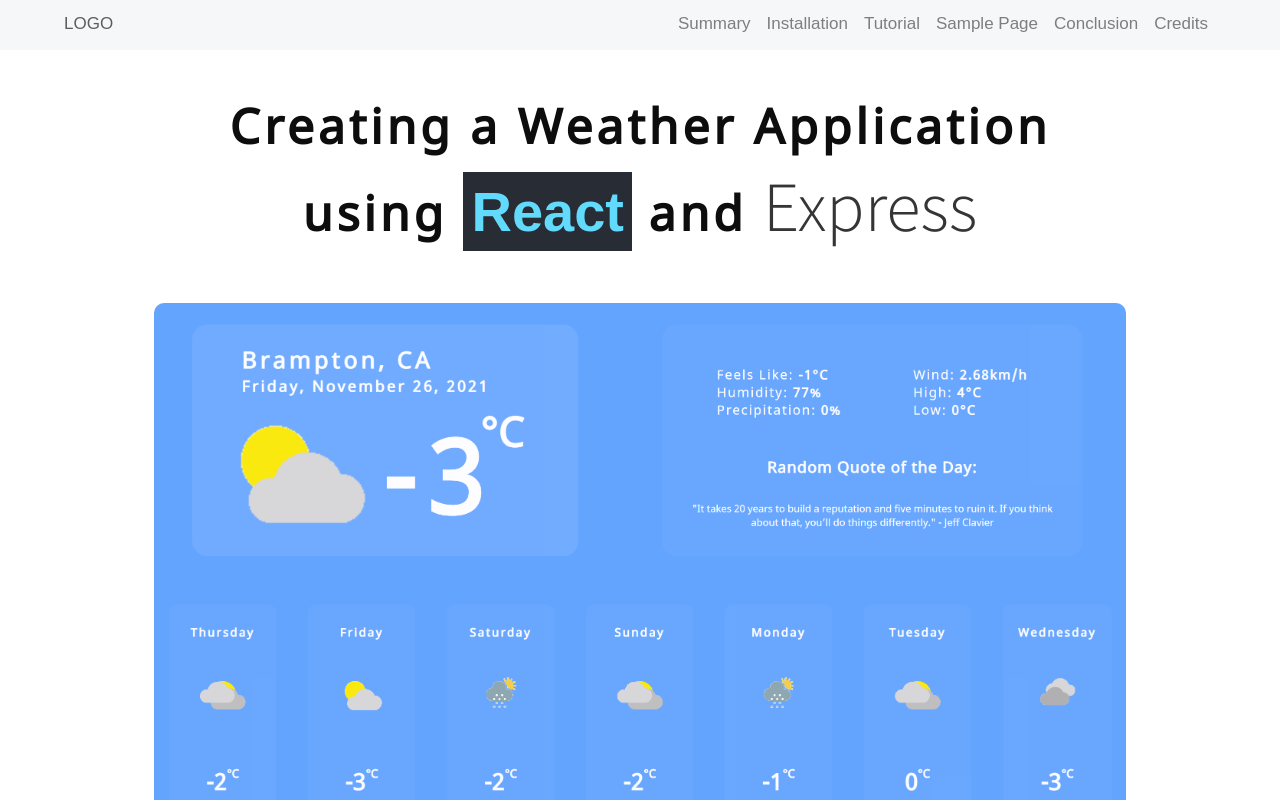
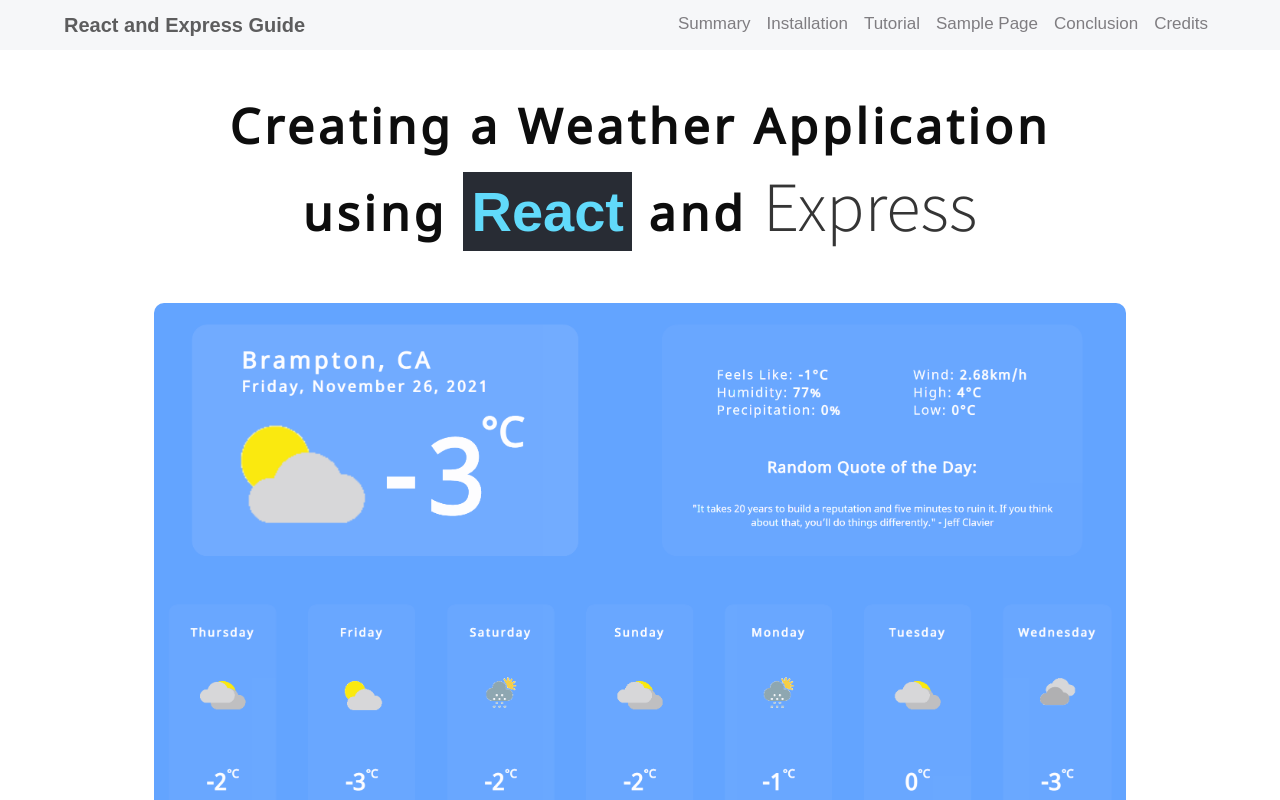
Before and after one commit to Ghazalmir/React-and-Express-Guide, a React (Create React App) app: page /tutorial in a window 1280 px wide. Shown: the top 800 px of the page. Built offline with nearby package versions, Linux system fonts and the light colour scheme.

Commit message:
added logo text

```diff
--- a/src/components/navbar/navbar.js
+++ b/src/components/navbar/navbar.js
@@ -9,7 +9,7 @@
 <div className={styles.nav}>
     <input type="checkbox" id="navCheck" className={styles.Check}/>
       <div className={styles.logo}>
-        LOGO
+        React and Express Guide
       </div>
 
     <div className={styles.Btn}>
--- a/src/components/navbar/navbar.module.css
+++ b/src/components/navbar/navbar.module.css
@@ -12,10 +12,11 @@
 
 .logo {
   display: inline-block;
-  font-size: 17px;
+  font-size: 20px;
   color: rgb(93, 93, 94);
   padding: 14px 5vw;
   text-align: center;
+  font-weight: bold;
 }
 
 .Btn {
--- a/src/pages/page04/weather-app.js
+++ b/src/pages/page04/weather-app.js
@@ -27,6 +27,7 @@
 	const [location, setLocation] = useState("");
 
 	const [quote, setQuote] = useState("");
+	const [alertCount, setAlertCount] = useState(0);
 
 
 	const updateInfo = async () => {
@@ -100,11 +101,14 @@
 	};
 
 	useEffect(() => {
-		toast.info("To allow the application to deliver personalized weather information you must give your browser permission to access your location!", {
-			position: toast.POSITION.BOTTOM_LEFT,
-			autoClose: 10000,
-			draggable: false,
-		});
+		if (alertCount < 1) {
+			toast.info("To allow the application to deliver personalized weather information you must give your browser permission to access your location!", {
+				position: toast.POSITION.BOTTOM_LEFT,
+				autoClose: 10000,
+				draggable: false,
+			});
+			setAlertCount(alertCount + 1);
+		}
 		let options = {
 			enableHighAccuracy: true,
 			timeout: 5000,
```
